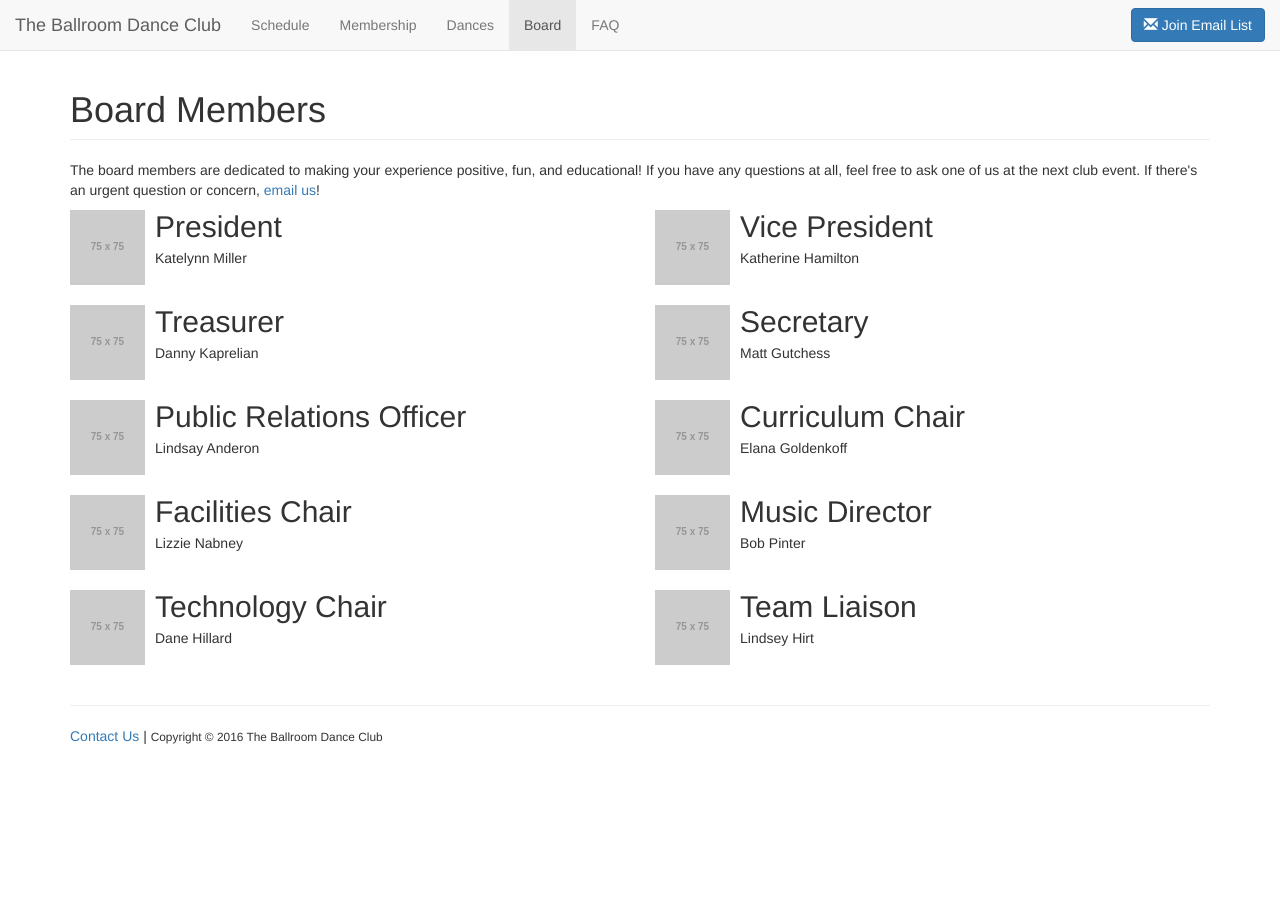
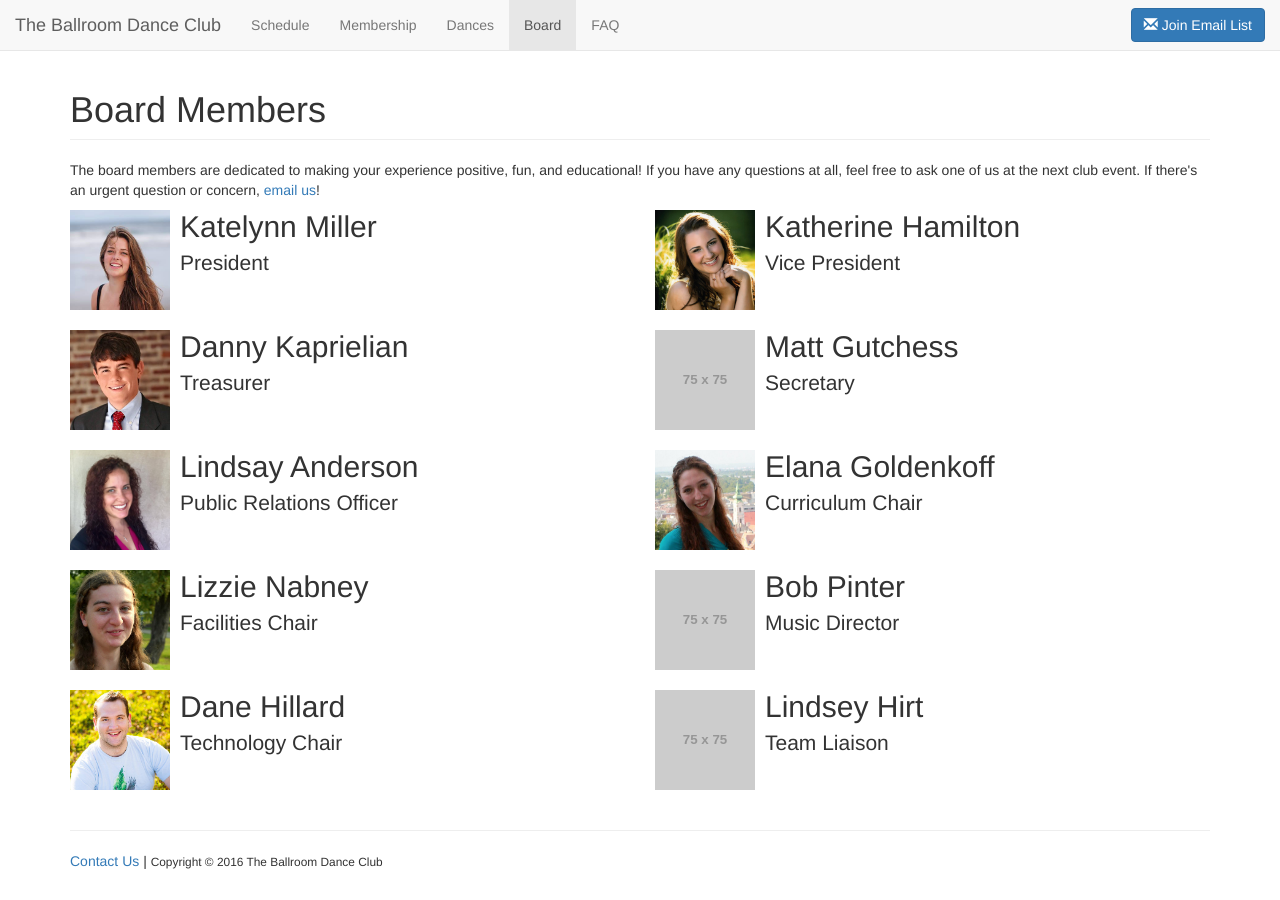
Before and after one commit to ballroom-dance-club/ballroom-dance-club.github.io, a Jekyll site: the page built from board.html, in a window 1280 px wide. Built offline with Jekyll 4.4.1, drawn with Linux system fonts in a browser that asks for light colours; nearby versions of some CDN libraries.

Commit message:
Update board page with images and styling

```diff
--- a/_includes/board_member.html
+++ b/_includes/board_member.html
@@ -1,11 +1,11 @@
 <div class="col-md-6">
     <li class="media media-with-y-margin">
         <div class="media-left">
-        <img class="media-object" src="http://placehold.it/75x75" alt="Photo of {{ board_member.person }}, The Ballroom Dance Club's {{ board_member.position }}" />
+            <img class="media-object" height="100" width="100" src="{% if board_member.image_filename %}/images/board/{{ board_member.image_filename }}{% else %}http://placehold.it/75x75{% endif %}" alt="Photo of {{ board_member.person }}, The Ballroom Dance Club's {{ board_member.position }}" />
         </div>
         <div class="media-body">
-        <h2 class="media-heading">{{ board_member.position }}</h2>
-        {{ board_member.person }}
+            <h2 class="media-heading">{{ board_member.person }}</h2>
+            <p class="lead">{{ board_member.position }}</p>
         </div>
     </li>
 </div>
```
Also changed, not shown: _data/board.yml (+9 -2 lines), images/board/Dane-Hillard-Technology-Chair.jpg (added), images/board/Danny-Kaprielian-Treasurer.jpg (added), images/board/Elana-Goldenkoff-Curriculum-Chair.jpg (added), images/board/Katelynn-Miller-President.jpg (added), images/board/Katherine-Hamilton-Vice-President.jpg (added), images/board/Lindsay-Anderson-Public-Relations-Officer.jpg (added), images/board/Lizzie-Nabney-Facilities-Chair.jpg (added). Lines whose indentation alone changed are shown as unchanged.
